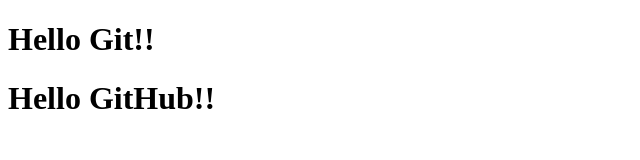
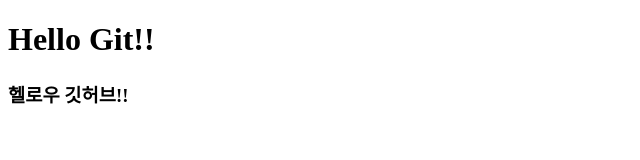
Before and after one commit to lquddnr/MyFirstGit, a plain HTML site: page index.html in a window 1280 px wide. Shown: the whole page, without its empty margins (0-640 px from the left). Drawn offline with Linux system fonts and the light colour scheme.

Commit message:
Merge remote-tracking branch 'origin'  원격 ~~~

```diff
--- a/index.html
+++ b/index.html
@@ -7,7 +7,7 @@
     <script src="index.js"></script>
 </head>
 <body>
-    <h1> Hello Git!!</h1>
-    <h1> Hello GitHub!!</h1>
+    <h1> Hello Git!! </h1>
+    <h3> 헬로우 깃허브!! </h3>
 </body>
 </html>
--- a/index.js
+++ b/index.js
@@ -0,0 +1 @@
+// index.html에서 사용하는 js 파일
```
